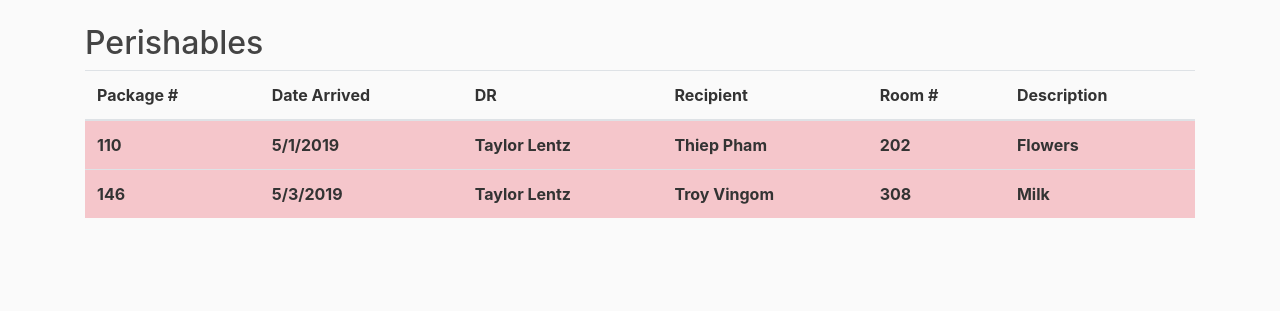
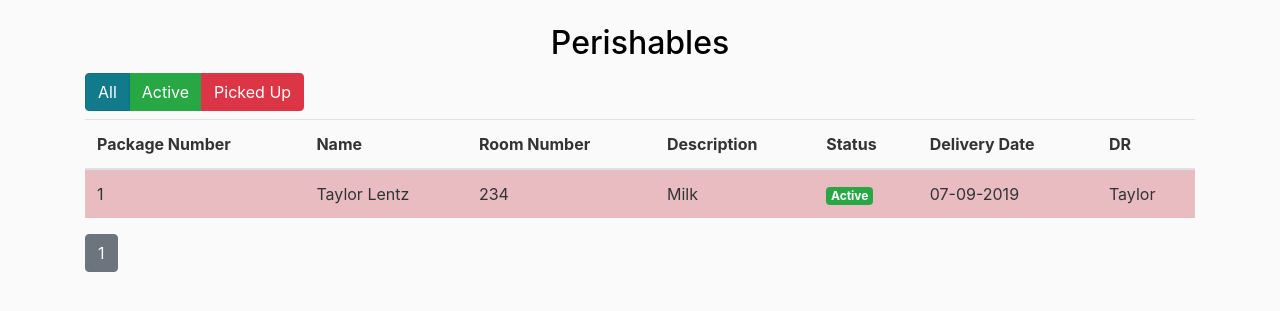
Before and after one commit to cmans782/emailAlert, a Flask app: page / in a window 1280 px wide. Shown: the part 56-367 px from the top of the page. Run offline with Flask 2, Linux system fonts and the light colour scheme; a user stored in the database is signed in; data comes from the database, SQL or seed files in the repository; both versions use the stored data as it was after the commit; lists and menus that the app fills with data are empty; some libraries are stand-ins or nearby versions.

Commit message:
added checkbox for perishables and table of all perishables on homepage

```diff
--- a/Mail_Alert/mailalert/main/routes.py
+++ b/Mail_Alert/mailalert/main/routes.py
@@ -1,7 +1,7 @@
 from flask import render_template, Blueprint, request, flash, redirect, url_for
 from flask_login import login_required
 from mailalert.main.forms import ComposeEmailForm, CreateMessageForm
-from mailalert.models import Message
+from mailalert.models import Message, Package
 from mailalert import db
 from mailalert.main.utils import send_package_update_email
 
@@ -12,7 +12,9 @@ main = Blueprint('main', __name__)
 @main.route("/home")
 @login_required
 def home():
-    return render_template('home.html')
+    page = request.args.get('page', 1, type=int)
+    packages = Package.query.filter_by(perishable=True).order_by(Package.delivery_date.desc()).paginate(page=page, per_page=10)
+    return render_template('home.html', packages=packages)
 
 
 @main.route("/composeEmail", methods=['GET', 'POST'])
--- a/Mail_Alert/mailalert/packages/forms.py
+++ b/Mail_Alert/mailalert/packages/forms.py
@@ -9,5 +9,5 @@ class NewPackageForm(FlaskForm):
     roomNumber = StringField('Rooom Number', validators=[DataRequired()])
     status = StringField('Package Status', default='Active')
     description = StringField('Description', validators=[DataRequired()])
-    perishable = BooleanField('Perishable', false_values=(False, 'false', 0, '0', ' ', "", " ", ''))
+    perishable = BooleanField('Perishable')
     submit = SubmitField('Submit')
--- a/Mail_Alert/mailalert/templates/home.html
+++ b/Mail_Alert/mailalert/templates/home.html
@@ -1,59 +1,90 @@
 {% extends "layout_with_navbar.html" %}
 {%block content %}
-<!-- Table for Perishables
-    <div style="color:white">
-    <div class = "jumbotron fixed-bottom" style="background-color:#9e2727">
-    <center><h1 style="color:white">Perishables</h1></center>
-    <table style="width:66%" border="1" align="center">
-        <tr align="center">
-          <th>Package Number</th>
-          <th>Date Arrived</th>
-          <th>DR</th>
-          <th>Recipient</th>
-          <th>Room #</th>
-          <th># of Perishables</th>
-          <th>Description</th>
-        </tr>
-      </table>
+
+<div style="margin-left:auto; margin-right:auto;">
+    <h2 style = text-align:center;color:black>Perishables</h2>
+    <h2>
+        <div class="btn-group btn-group-toggle" data-toggle="buttons">
+            <label class="btn btn-info active">
+            <input style = "visibility:hidden" type="radio" name="status" value="all" checked="checked"> All
+            </label>
+            <label class="btn btn-success">
+                <input style = "visibility:hidden" type="radio" name="status" value="active"> Active
+            </label>
+            <label class="btn btn-danger">
+                <input style = "visibility:hidden" type="radio" name="status" value="picked-up"> Picked Up
+            </label>
         </div>
-      </div> -->
+    </h2>
+</div>
 
-
-<div class="table-wrapper">
-  <div class="table-title">
-    <div class="row">
-      <div class="col-sm-6 center">
-        <h2>Perishables</h2>
-      </div>
-    </div>
-  </div>
-  <table class="table table-striped table-hover">
+<table id="packagesTable" class="table table-striped table-hover">
     <thead>
         <tr>
-        <th>Package #</th>
-        <th>Date Arrived</th>
+            <th>Package&nbsp;Number</th>
+            <th>Name</th>
+            <th>Room&nbsp;Number</th>
+            <th>Description</th>
+            <th>Status</th>
+            <th>Delivery Date</th>
             <th>DR</th>
-        <th>Recipient</th>
-        <th>Room #</th>
-        <th>Description</th>
         </tr>
     </thead>
-    <tr class="table-danger">
-      <th>110</th>
-      <th>5/1/2019</th>
-      <th>Taylor Lentz</th>
-      <th>Thiep Pham</th>
-      <th>202</th>
-      <th>Flowers</th>
+    <tbody class="table-danger">
+        {% for package in packages.items %}
+        <tr data-status="active">
+            <td>{{ package.id }}</td>
+            <td>{{ package.fname }} {{ package.lname }}</td>
+            <td>{{ package.roomNum }}</td>
+            <td>{{ package.description }}</td>
+            {% if package.status == "Active" %}
+            <td><span class="badge badge-success">{{ package.status }}</span></td>
+            {% elif package.status == "Picked Up" %}
+            <td><span class="badge badge-danger">{{ package.status }}</span></td>
+            {% endif %}
+            <td>{{ package.delivery_date.strftime('%m-%d-%Y') }}</td>
+            <td>{{ package.dr }}</td>
         </tr>
-    <tr class="table-danger">
-      <th>146</th>
-      <th>5/3/2019</th>
-      <th>Taylor Lentz</th>
-      <th>Troy Vingom</th>
-      <th>308</th>
-      <th>Milk</th>
-    </tr>
+        {% endfor %}
+    </tbody>
 </table>
+
+{% for page_num in packages.iter_pages(left_edge=1, right_edge=1, left_current=3, right_current=3) %}
+{% if page_num %}
+{% if packages.page == page_num %}
+<a class="btn btn-secondary mb-4" href="{{ url_for('packages.package', page=page_num) }}">{{ page_num }}</a>
+{% else %}
+<a class="btn btn-light mb-4" href="{{ url_for('packages.package', page=page_num) }}">{{ page_num }}</a>
+{% endif %}
+{% else %}
+....
+{% endif %}
+{% endfor %}
 </div>
+
+<script type="text/javascript">
+    $(document).ready(function () {
+        $(".btn-group .btn").click(function () {
+            var inputValue = $(this).find("input").val();
+            if (inputValue != 'all') {
+                var target = $('table tr[data-status="' + inputValue + '"]');
+                $("table tbody tr").not(target).hide();
+                target.fadeIn();
+            } else {
+                $("table tbody tr").fadeIn();
+            }
+        });
+        // Changing the class of status label to support Bootstrap 4
+        var bs = $.fn.tooltip.Constructor.VERSION;
+        var str = bs.split(".");
+        if (str[0] == 4) {
+            $(".label").each(function () {
+                var classStr = $(this).attr("class");
+                var newClassStr = classStr.replace(/label/g, "badge");
+                $(this).removeAttr("class").addClass(newClassStr);
+            });
+        }
+    });
+</script>
+
 {% endblock %}
--- a/Mail_Alert/mailalert/templates/layout_with_navbar.html
+++ b/Mail_Alert/mailalert/templates/layout_with_navbar.html
@@ -71,8 +71,7 @@
             </a>
             <div class="dropdown-menu dropdown-menu-right" aria-labelledby="navbarDropdownMenuLink">
               <a class="dropdown-item" href="{{ url_for('packages.newPackage') }}">New Package</a>
-              <a class="dropdown-item" href="#">New Perishable</a>
-              <a class="dropdown-item" href="{{ url_for('packages.package') }}">All Packages</a>
+              <a class="dropdown-item" href="{{ url_for('packages.package') }}">View Packages</a>
             </div>
           </li>
           <li class="nav-item dropdown">
```
Also changed, not shown: Mail_Alert/mailalert/packages/routes.py (+5 -5 lines), Mail_Alert/mailalert/packages/utils.py (added, +8 -0 lines), Mail_Alert/mailalert/templates/newPackage.html (+13 -21 lines), Mail_Alert/mailalert/templates/packages.html (+3 -106 lines), Mail_Alert/mailalert/site.db. Lines whose indentation alone changed are shown as unchanged.
